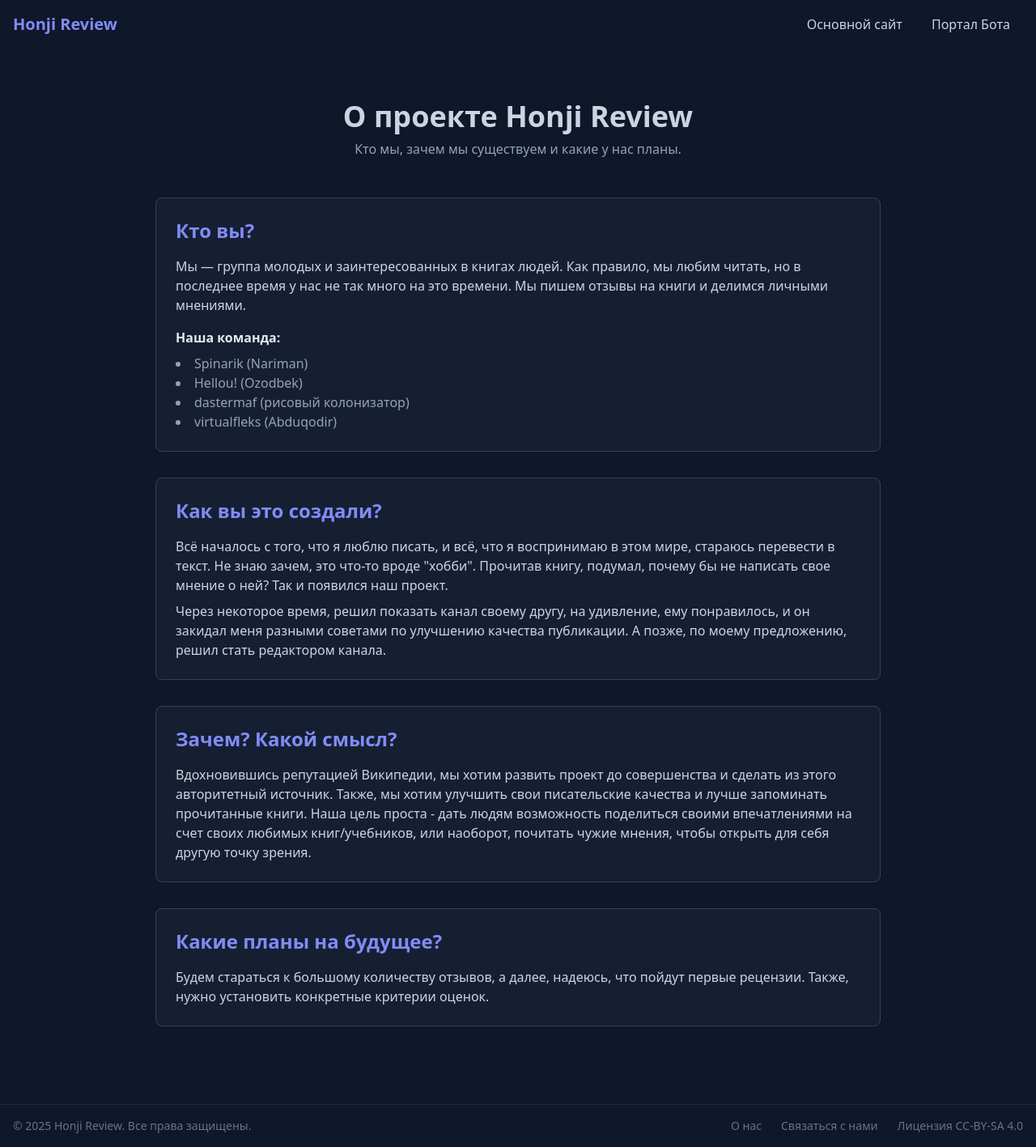
After one commit to honjireview/HJR-Site, a Flask app: page /about in a window 1280 px wide. The commit adds this page. Shown: the whole page at 81% size. Run offline with Flask 3, Linux system fonts and the light colour scheme; parts of the project's set-up code (start-up, migrations or seed data) failed here and were passed over; some libraries are stand-ins or nearby versions.

Commit message:
update auth, gemini, and main_site services: enable session permanence, streamline request and logging logic, add 'about' route and template

```diff
--- a/app.py
+++ b/app.py
@@ -4,6 +4,7 @@ import db
 import telebot
 import logging
 import subprocess
+from datetime import timedelta
 
 logging.basicConfig(
     level=logging.DEBUG,
@@ -24,6 +25,8 @@ def create_app():
     app = Flask(__name__)
 
     app.config['SECRET_KEY'] = os.getenv('FLASK_SECRET_KEY', 'a_very_secret_key_for_local_development_only')
+
+    app.config['PERMANENT_SESSION_LIFETIME'] = timedelta(hours=5)
 
     commit_hash = os.getenv('COMMIT_HASH') or get_git_commit_hash()
     app.config['COMMIT_HASH'] = commit_hash or 'local'
--- a/bot_portal/services/auth_service.py
+++ b/bot_portal/services/auth_service.py
@@ -38,6 +38,7 @@ class AuthService:
     @staticmethod
     def _create_user_session(user_data):
         session.clear()
+        session.permanent = True
         session['user_id'] = int(user_data['id'])
         session['username'] = user_data.get('username', 'N/A')
         session['first_name'] = user_data.get('first_name', 'N/A')
--- a/main_site/routes.py
+++ b/main_site/routes.py
@@ -1,8 +1,5 @@
-# /main_site/routes.py
 from flask import render_template
-# --- НАЧАЛО ИЗМЕНЕНИЙ: Импортируем блюпринт из __init__.py ---
 from . import main_site_bp
-# --- КОНЕЦ ИЗМЕНЕНИЙ ---
 
 @main_site_bp.route('/')
 def index():
@@ -17,3 +14,10 @@ def contact():
     Обрабатывает страницу контактов.
     """
     return render_template('contact.html')
+
+@main_site_bp.route('/about')
+def about():
+    """
+    Обрабатывает страницу "О нас".
+    """
+    return render_template('about.html')
--- a/templates/bot_portal/login.html
+++ b/templates/bot_portal/login.html
@@ -49,7 +49,7 @@
             <script async src="https://telegram.org/js/telegram-widget.js?22"
                     data-telegram-login="{{ bot_username }}"
                     data-size="large"
-                    data-auth-url="{{ url_for('bot_portal.handle_login', _external=True) }}"
+                    data-userpic="true"  data-auth-url="{{ url_for('bot_portal.handle_login', _external=True) }}"
                     data-request-access="write"></script>
         </div>
     </div>
--- a/templates/layout.html
+++ b/templates/layout.html
@@ -36,8 +36,15 @@
     {% block content %}{% endblock %}
 </main>
 
-<footer class="container mx-auto p-4 mt-8 border-t border-slate-800 text-center text-slate-500">
-    <p>&copy; 2025 Honji Review. Все права защищены.</p>
+<footer class="container mx-auto p-4 mt-8 border-t border-slate-800 text-sm text-slate-500">
+    <div class="flex flex-col md:flex-row justify-between items-center text-center md:text-left gap-4">
+        <p>&copy; 2025 Honji Review. Все права защищены.</p>
+        <div class="flex items-center gap-x-6">
+            <a href="{{ url_for('main_site.about') }}" class="hover:text-indigo-400 transition">О нас</a>
+            <a href="mailto:honjireview.info@gmail.com" class="hover:text-indigo-400 transition">Связаться с нами</a>
+            <a href="https://creativecommons.org/licenses/by-sa/4.0/deed.ru" target="_blank" rel="noopener noreferrer" class="hover:text-indigo-400 transition">Лицензия CC-BY-SA 4.0</a>
+        </div>
+    </div>
 </footer>
 
 {% block body_js %}{% endblock %}
--- /dev/null
+++ b/templates/main_site/about.html
@@ -0,0 +1,40 @@
+{% extends "layout.html" %}
+{% block title %}О нас - Honji Review{% endblock %}
+{% block content %}
+<div class="py-12 max-w-4xl mx-auto">
+    <div class="text-center mb-12">
+        <h1 class="text-4xl font-bold">О проекте Honji Review</h1>
+        <p class="text-slate-400 mt-2">Кто мы, зачем мы существуем и какие у нас планы.</p>
+    </div>
+
+    <div class="space-y-8 text-slate-300">
+        <div class="bg-slate-800/50 border border-slate-700 rounded-lg p-6">
+            <h2 class="text-2xl font-bold text-indigo-400 mb-4">Кто вы?</h2>
+            <p class="mb-4">Мы — группа молодых и заинтересованных в книгах людей. Как правило, мы любим читать, но в последнее время у нас не так много на это времени. Мы пишем отзывы на книги и делимся личными мнениями.</p>
+            <h3 class="font-semibold text-slate-200 mb-2">Наша команда:</h3>
+            <ul class="list-disc list-inside text-slate-400">
+                <li>Spinarik (Nariman)</li>
+                <li>Hellou! (Ozodbek)</li>
+                <li>dastermaf (рисовый колонизатор)</li>
+                <li>virtualfleks (Abduqodir)</li>
+            </ul>
+        </div>
+
+        <div class="bg-slate-800/50 border border-slate-700 rounded-lg p-6">
+            <h2 class="text-2xl font-bold text-indigo-400 mb-4">Как вы это создали?</h2>
+            <p>Всё началось с того, что я люблю писать, и всё, что я воспринимаю в этом мире, стараюсь перевести в текст. Не знаю зачем, это что-то вроде "хобби". Прочитав книгу, подумал, почему бы не написать свое мнение о ней? Так и появился наш проект.</p>
+            <p class="mt-2">Через некоторое время, решил показать канал своему другу, на удивление, ему понравилось, и он закидал меня разными советами по улучшению качества публикации. А позже, по моему предложению, решил стать редактором канала.</p>
+        </div>
+
+        <div class="bg-slate-800/50 border border-slate-700 rounded-lg p-6">
+            <h2 class="text-2xl font-bold text-indigo-400 mb-4">Зачем? Какой смысл?</h2>
+            <p>Вдохновившись репутацией Википедии, мы хотим развить проект до совершенства и сделать из этого авторитетный источник. Также, мы хотим улучшить свои писательские качества и лучше запоминать прочитанные книги. Наша цель проста - дать людям возможность поделиться своими впечатлениями на счет своих любимых книг/учебников, или наоборот, почитать чужие мнения, чтобы открыть для себя другую точку зрения.</p>
+        </div>
+
+        <div class="bg-slate-800/50 border border-slate-700 rounded-lg p-6">
+            <h2 class="text-2xl font-bold text-indigo-400 mb-4">Какие планы на будущее?</h2>
+            <p>Будем стараться к большому количеству отзывов, а далее, надеюсь, что пойдут первые рецензии. Также, нужно установить конкретные критерии оценок.</p>
+        </div>
+    </div>
+</div>
+{% endblock %}
```
Also changed, not shown: bot_portal/services/gemini_service.py (+30 -38 lines).
